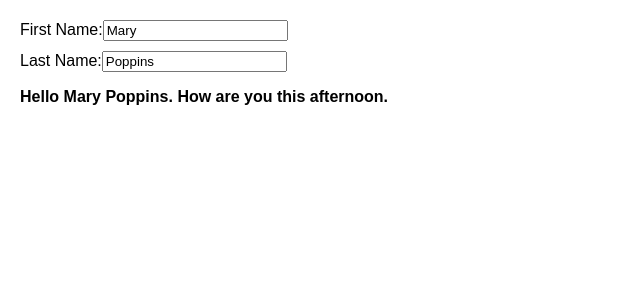
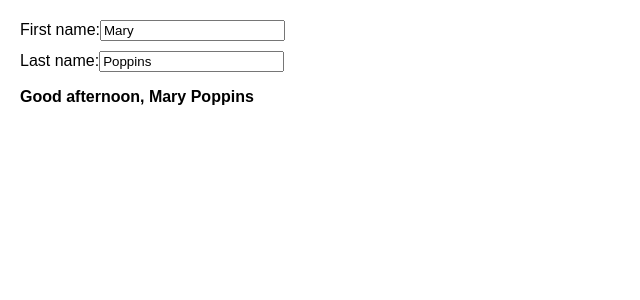
Before and after one commit to Sheddiey/Frontend-mentor-Projects, a React (Create React App) app in the folder my-app/: page / in a window 1280 px wide. Shown: the top 300 px of the page, without its empty margins (0-640 px from the left). Built offline with nearby package versions, Linux system fonts and the light colour scheme.

Commit message:
extracting repetetive logic into a custom hook

```diff
--- a/my-app/src/App.js
+++ b/my-app/src/App.js
@@ -1,5 +1,5 @@
-import Form from "./Escape Hatches/Re-Using logic with custom hooks/Form";
+import FormTwo from "./Escape Hatches/Re-Using logic with custom hooks/FormTwo";
 
 export default function App() {
-  return <Form />;
+  return <FormTwo />;
 }
--- /dev/null
+++ b/my-app/src/Escape Hatches/Re-Using logic with custom hooks/FormTwo.jsx
@@ -0,0 +1,20 @@
+import { useFormInput } from "./useFormInput";
+
+export default function FormTwo() {
+  const firstNameProps = useFormInput("Mary");
+  const lastNameProps = useFormInput("Poppins");
+
+  return (
+    <>
+      <label>
+        First name:
+        <input {...firstNameProps} />
+      </label>
+      <label>
+        Last name:
+        <input {...lastNameProps} />
+      </label>
+      <p><b>Good afternoon, {firstNameProps.value} {lastNameProps.value}</b></p>
+    </>
+  );
+}
--- /dev/null
+++ b/my-app/src/Escape Hatches/Re-Using logic with custom hooks/useFormInput.jsx
@@ -0,0 +1,16 @@
+import { useState } from "react";
+
+export function useFormInput(initialValue) {
+    const [value, setValue] = useState(initialValue);
+
+    function handleChange(e) {
+        setValue(e.target.value);
+    }
+
+    const inputProps = {
+        value: value,
+        onChange: handleChange
+    };
+
+    return inputProps;
+}
```
